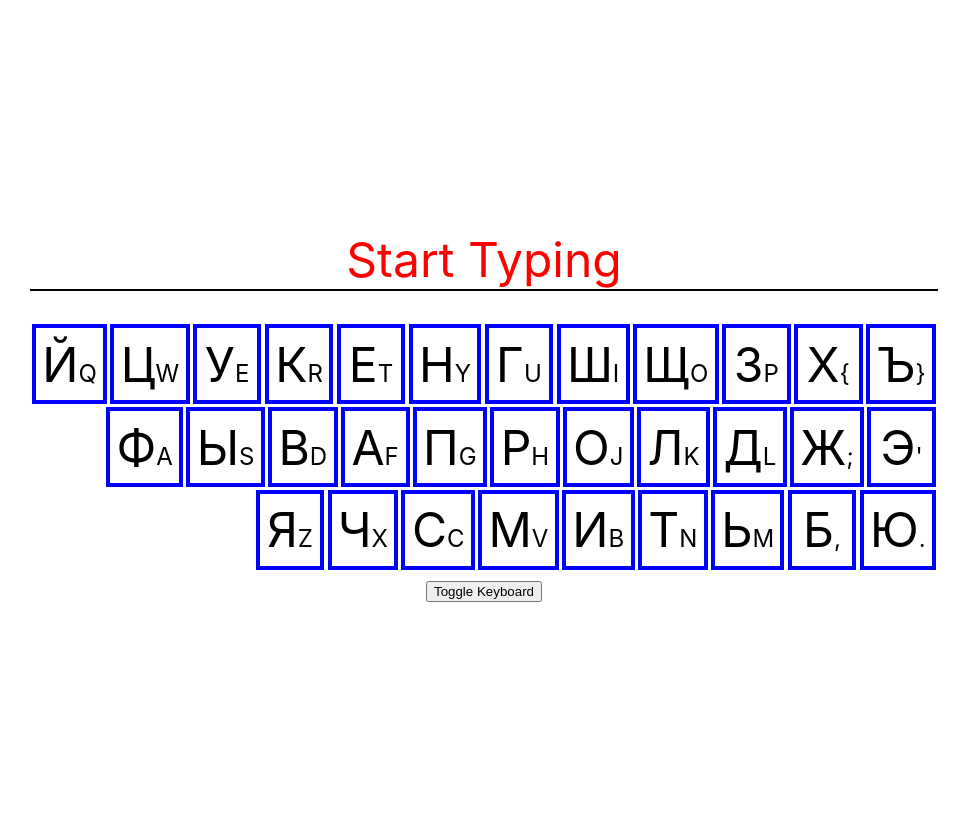
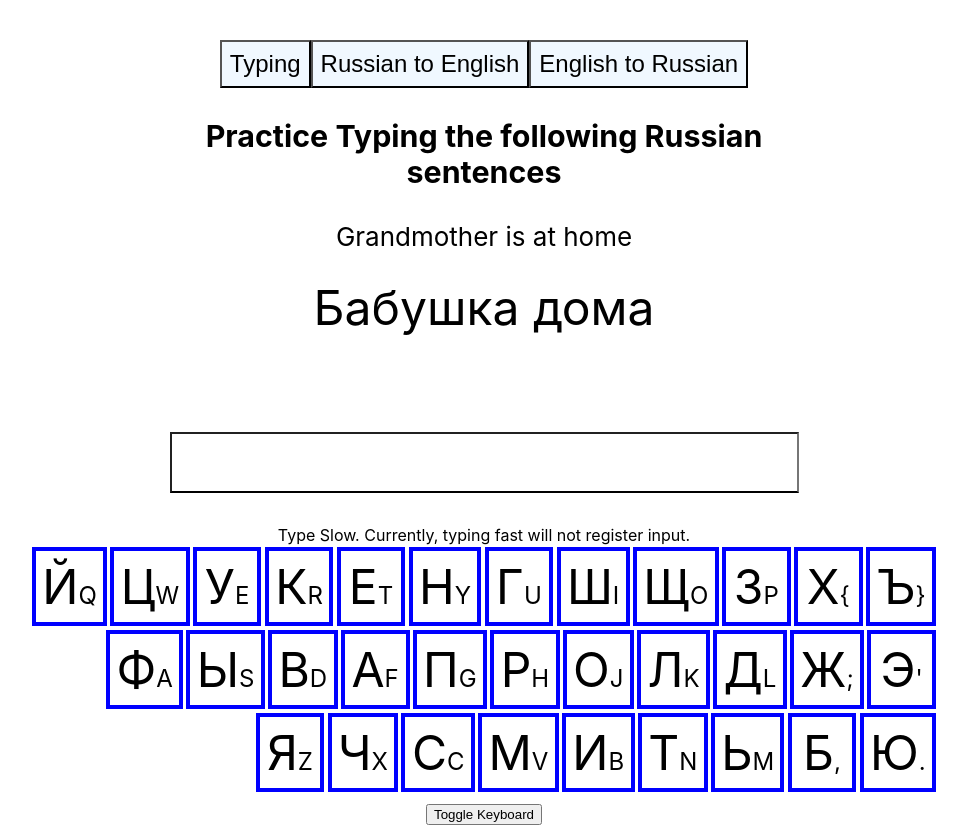
Before and after one commit to DarienSR/Learn-Russian, a React (Create React App) app: page / in a window 1280 px wide. Shown: the whole page, without its empty margins (156-1123 px from the left). Before the commit the page ends 800 px from the top, so only its background shows below. Built offline with nearby package versions, Linux system fonts and the light colour scheme.

Commit message:
Added word bank, added different modes, ability to check answers and move on to next questions.

```diff
--- a/src/App.js
+++ b/src/App.js
@@ -1,11 +1,13 @@
 import React from 'react';
 import { Keyboard } from "./features/keyboard/Keyboard";
+import { Wordbank } from "./features/wordbank/Wordbank";
 import './App.css';
 
 function App() {
   return (
     <div className="App">
       <header className="App-header">
+        <Wordbank />
         <Keyboard />
       </header>
     </div>
--- a/src/app/store.js
+++ b/src/app/store.js
@@ -1,8 +1,10 @@
 import { configureStore } from '@reduxjs/toolkit';
 import keyboardReducer from '../features/keyboard/keyboardSlice';
+import wordbankReducer from '../features/wordbank/wordbankSlice';
 
 export default configureStore({
   reducer: {
-    keyboard: keyboardReducer
+    keyboard: keyboardReducer,
+    wordbank: wordbankReducer,
   },
 });
--- a/src/features/keyboard/Keyboard.js
+++ b/src/features/keyboard/Keyboard.js
@@ -2,53 +2,62 @@ import React from 'react';
 import { useSelector, useDispatch } from 'react-redux';
 import {
   highlight,
-  selectKey
+  selectKey,
+  answer,
+  keyboardType,
+  subtractFromAnswer,
+  toggleKeyboard,
+  resetAnswer
 } from "./keyboardSlice";
+
+import {
+  validate
+} from "../wordbank/wordbankSlice"
+
 
 import styles from "./Keyboard.module.css";
 
 export function Keyboard() {
   const dispatch = useDispatch();
   const currentKey = useSelector(selectKey);
+  const KeyboardType = useSelector(keyboardType);
+  const displayAnswer = useSelector(answer).join(''); // takes the array, joins it and removes the commas. ['h','i'] -> hi
   const layout = CreateKeyboard();
 
-
-  let handleKeyDown = (event) => {
-    for(let row = 0; row < layout.length; row++) {
-      for(let key = 0; key < layout[row].length; key++) {
-        if(event.key.toUpperCase() === layout[row][key].russian || event.key.toUpperCase() === layout[row][key].english) {
-          layout[row][key].active = true;
-          dispatch(highlight(layout[row][key].russian))
-          return;
-        }
-      }
-
-    }
+  const handleKeyDown = (event) => {
+    window.onkeydown = null; // take away eventhandler on key down while processing key press. Prevents multiple firing
+    const eventKey = event.key;
+    HandleSpecialKeys(event, dispatch, displayAnswer);
+    DetermineLetter(eventKey, layout, dispatch);
   }
 
+  const handleKeyboardToggle = () => {
+    dispatch(toggleKeyboard());
+  }
 
-  document.addEventListener("keydown", handleKeyDown);
+  // Prevents multiple firing of keypress
+  document.onkeyup = function() {
+    handleKeyDown();
+  };
+
+  // Prevents multiple firing of keypress
+  document.onkeyup = function() {
+     window.onkeydown = handleKeyDown;
+  };
 
   const keys = layout.map((row) =>
     <div
-    key={row} className={ styles.keyboard }>
+      key={row} className={ styles.keyboard }>
       { row.map((key) =>
         {
           let { english, russian } = key;
 
           let className;
 
-          if(currentKey === russian) className = `${styles.active}`;
+          if(currentKey.toUpperCase() === russian || currentKey.toUpperCase() === english) className = `${styles.active}`;
           else className = `${styles.key}`
 
-          return  <p
-            key={english}
-            className={ className }
-          >
-            { russian }
-            <span className={styles.subscript}>{english}</span>
-
-          </p>
+          return DetermineKeyboardLayout(english, russian, className, KeyboardType);
         }
       )}
     </div>
@@ -56,16 +65,73 @@ export function Keyboard() {
 
   return (
     <div>
-      <p className={styles.display}>{ currentKey }</p>
-
+      <input className={styles.display} value={ displayAnswer } />
+      <p className={styles.note}>Type Slow. Currently, typing fast will not register input.</p>
       <div>
         { keys }
       </div>
 
-      <button>Toggle Keyboard</button>
+      <button onClick={handleKeyboardToggle}>Toggle Keyboard</button>
     </div>
   );
 }
+
+// -------------------------
+// ---  HELPER FUNCTIONS ---
+// -------------------------
+function HandleSpecialKeys(event, dispatch, displayAnswer) {
+  const BACKSPACE = 8;
+  const SPACE = 32;
+  const ENTER = 13;
+  switch(event.keyCode) {
+    case BACKSPACE:
+      dispatch(subtractFromAnswer());
+      break;
+    case SPACE:
+      dispatch(highlight(" "));
+      break;
+    case ENTER:
+      dispatch(validate(displayAnswer));
+      dispatch(resetAnswer());
+      break;
+    default:
+      break;
+  }
+}
+
+function DetermineLetter(eventKey, layout, dispatch) {
+  for(let row = 0; row < layout.length; row++) {
+    for(let key = 0; key < layout[row].length; key++) {
+      if(eventKey.toUpperCase() === layout[row][key].russian || eventKey.toUpperCase() === layout[row][key].english) {
+        dispatch(highlight(eventKey));
+        return;
+      }
+    }
+  }
+}
+
+function DetermineKeyboardLayout(english, russian, className, KeyboardType) {
+  switch(KeyboardType) {
+    case 0: // russian and english
+      return <p
+        key={english} className={ className }>
+        { russian }
+        <span className={styles.subscript}>{english}</span>
+      </p>
+
+    case 1: // russian only
+      return <p
+        key={english} className={ className }>
+        { russian }
+      </p>
+
+    case 2: // keyboard off
+      return;
+    default:
+      break;
+  }
+}
+
 
 function CreateKeyboard() {
   let firstRow = [
--- a/src/features/keyboard/Keyboard.module.css
+++ b/src/features/keyboard/Keyboard.module.css
@@ -27,3 +27,8 @@
 .subscript {
   font-size: 1.5rem;
 }
+
+.note {
+  font-size: 1rem;
+  margin: 0;
+}
--- a/src/features/keyboard/keyboardSlice.js
+++ b/src/features/keyboard/keyboardSlice.js
@@ -3,18 +3,41 @@ import { createSlice } from '@reduxjs/toolkit';
 export const keyboardSlice = createSlice({
   name: "keyboard",
   initialState: {
-    selectedKey: "Start Typing"
+    selectedKey: "",
+    answer: [],
+    keyboardType: 0,
   },
   reducers: {
     highlight: (state, action) => {
       state.selectedKey = action.payload;
+      state.answer.push(action.payload)
+    },
+    addToAnswer: (state) => {
+      state.answer.push(state.selectedKey)
+    },
+    subtractFromAnswer: (state) => {
+      // remove the last character from the word
+      state.answer.pop();
+    },
+    toggleKeyboard: (state) => {
+      if(state.keyboardType === 2) {
+        // loop back
+        state.keyboardType = 0;
+        return;
+      }
+      state.keyboardType++;
+    },
+    resetAnswer: (state) => {
+      state.answer = [];
     }
   }
 });
 
-export const { highlight } = keyboardSlice.actions;
+export const { highlight, subtractFromAnswer, toggleKeyboard, resetAnswer } = keyboardSlice.actions;
 
 // being pulled from our store
 export const selectKey = state => state.keyboard.selectedKey;
+export const answer = state => state.keyboard.answer;
+export const keyboardType = state => state.keyboard.keyboardType;
 
 export default keyboardSlice.reducer;
--- /dev/null
+++ b/src/features/wordbank/Wordbank.js
@@ -0,0 +1,86 @@
+// settings
+import React from 'react';
+import { useSelector, useDispatch } from 'react-redux';
+import styles from "./Wordbank.module.css";
+
+import {
+  UpdateMode,
+  Set,
+  SetIndex,
+  Mode
+} from "./wordbankSlice";
+
+export function Wordbank() {
+  const dispatch = useDispatch();
+  const set = useSelector(Set);
+  const setIndex = useSelector(SetIndex);
+  const mode = useSelector(Mode);
+
+  const handleUpdateMode = (e) => {
+    if(e.target.textContent === "Typing")
+      dispatch(UpdateMode(0))
+    if(e.target.textContent === "Russian to English")
+      dispatch(UpdateMode(1))
+    if(e.target.textContent === "English to Russian")
+      dispatch(UpdateMode(2))
+  }
+
+  let display;
+  display = DefineDisplay(mode, display, setIndex, set, handleUpdateMode);
+
+  return (
+    <div id={styles.Wordbank}>
+      { display }
+    </div>
+  )
+}
+
+// -----------------
+// HELPER FUNCTIONS
+// -----------------
+
+function DefineDisplay(mode, display, setIndex, set, handleUpdateMode) {
+  const options = <div>
+    <button className={styles.button} onClick={ handleUpdateMode }>Typing</button>
+    <button className={styles.button} onClick={ handleUpdateMode }>Russian to English</button>
+    <button className={styles.button} onClick={ handleUpdateMode }>English to Russian</button>
+  </div>
+
+  switch(mode) {
+    case 0:
+      return display = <div>
+        { options }
+        <h3>Practice Typing the following Russian sentences</h3>
+        <p className={styles.secondaryText}>{ set[setIndex].english }</p>
+        <p className={styles.mainText}>{ set[setIndex].russian }</p>
+      </div>
+    case 1:
+      return display = <div>
+        { options }
+        <h3>Translate from Russian to English</h3>
+        <p className={styles.mainText}>{ set[setIndex].russian }</p>
+        <div className={styles.list}>
+          {
+            set[setIndex].english.map((word, count) =>
+              <p> ({count + 1}) {word} </p>
+            )
+          }
+        </div>
+      </div>
+    case 2:
+      return display = <div>
+        { options }
+        <h3>Translate from English to Russian</h3>
+        <p className={styles.mainText}>{ set[setIndex].english }</p>
+        <div className={styles.list}>
+          {
+            set[setIndex].russian.map((word, count) =>
+            <p> ({count + 1}) { word } </p>
+            )
+          }
+        </div>
+      </div>
+    default:
+      break;
+  }
+}
--- /dev/null
+++ b/src/features/wordbank/Wordbank.module.css
@@ -0,0 +1,32 @@
+#Wordbank {
+  width: 50%;
+  height: 40vh;
+  margin: 5vh;
+}
+
+.mainText {
+  font-size: 3rem;
+  margin: 0.2rem;
+}
+
+.secondaryText {
+
+}
+
+.list {
+  text-align: left;
+  width: 30%;
+  margin: 0 auto;
+  padding: 1rem;
+}
+
+.button {
+  font-size: 1.5rem;
+  padding: 0.5rem;
+  background-color: aliceblue;
+  cursor: pointer;
+}
+
+.button:hover {
+  background-color: blanchedalmond;
+}
--- /dev/null
+++ b/src/features/wordbank/wordbankSlice.js
@@ -0,0 +1,66 @@
+import { createSlice } from '@reduxjs/toolkit';
+
+export const wordbankSlice = createSlice({
+  name: "wordbank",
+  initialState: {
+    set: GenerateSet(0),
+    setIndex: 0,
+    mode: 0
+  },
+  reducers: {
+    UpdateMode: (state, action) => {
+      state.set = []; // clear set
+      state.setIndex = 0;
+      state.set = GenerateSet(action.payload);
+      state.mode = action.payload;
+    },
+
+    validate: (state, action) => {
+      let verifyAnswer;
+      state.mode === 0 ? verifyAnswer = state.set[state.setIndex].russian : verifyAnswer = state.set[state.setIndex].answer;
+
+      if(action.payload === verifyAnswer) {
+        if(state.setIndex < state.set.length - 1) {
+          state.setIndex++;
+        } else {
+          state.setIndex = 0;
+        }
+      }
+
+    }
+  },
+});
+
+export const { UpdateMode, handleChange, validate } = wordbankSlice.actions;
+
+export const Set = state => state.wordbank.set;
+export const SetIndex = state => state.wordbank.setIndex;
+export const Mode = state => state.wordbank.mode;
+
+
+export default wordbankSlice.reducer;
+
+function GenerateSet(mode) {
+  let set = [];
+  if(mode === 0) {
+    set = [
+      { russian: "Бабушка дома", english: "Grandmother is at home" },
+      { russian: "Как тебя зовут?", english: "What is your name?" }
+    ]
+  }
+
+  if(mode === 1) {
+    set = [
+      { russian: "Бабушка", answer: "Grandmother", english: ["Bush", "Grandmother"] },
+      { russian: "зовут", answer: "name", english: ["name", "flute"] },
+    ]
+  }
+
+  if(mode === 2) {
+    set = [
+      { russian: ["Бабушка", "зовут", "дома"], answer: "Бабушка", english: "Grandmother" },
+      { russian: ["Бабушка", "зовут", "дома"], answer: "дома", english: "Home" },
+    ]
+  }
+  return set;
+}
```
